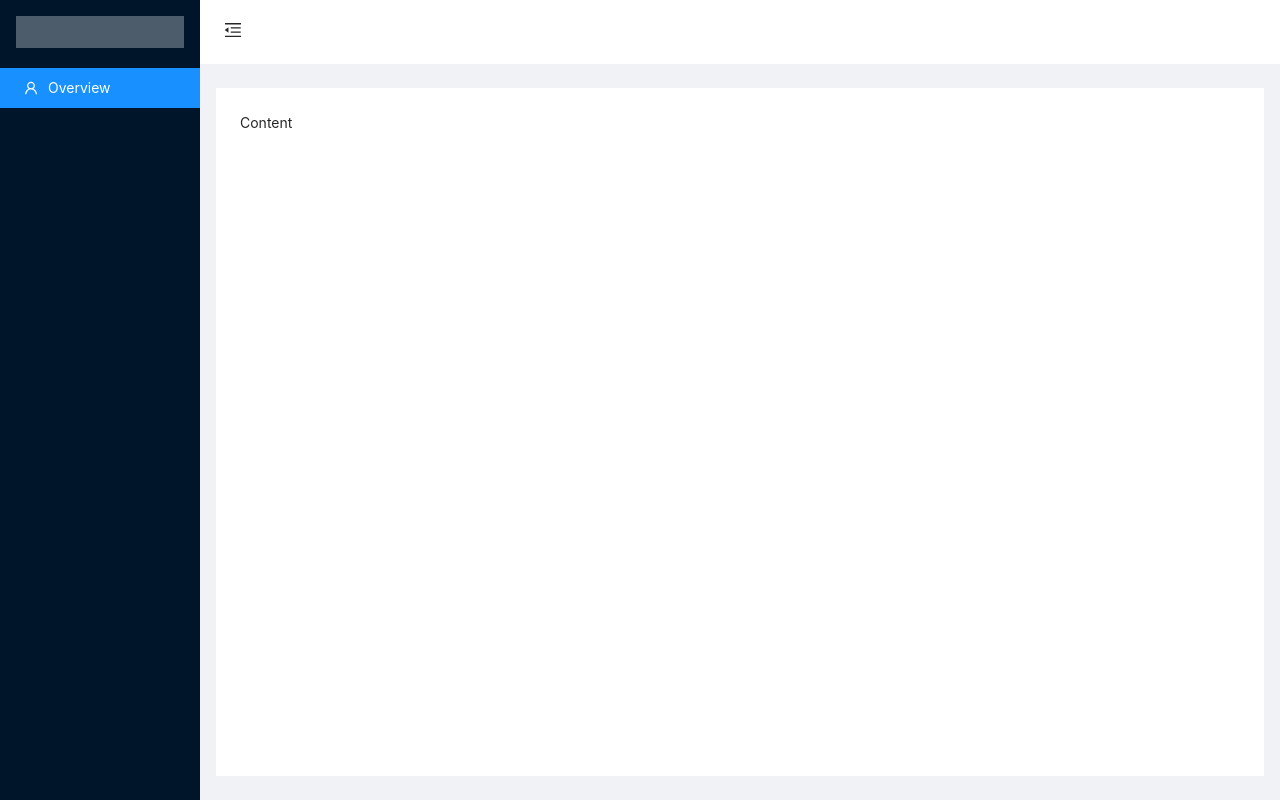
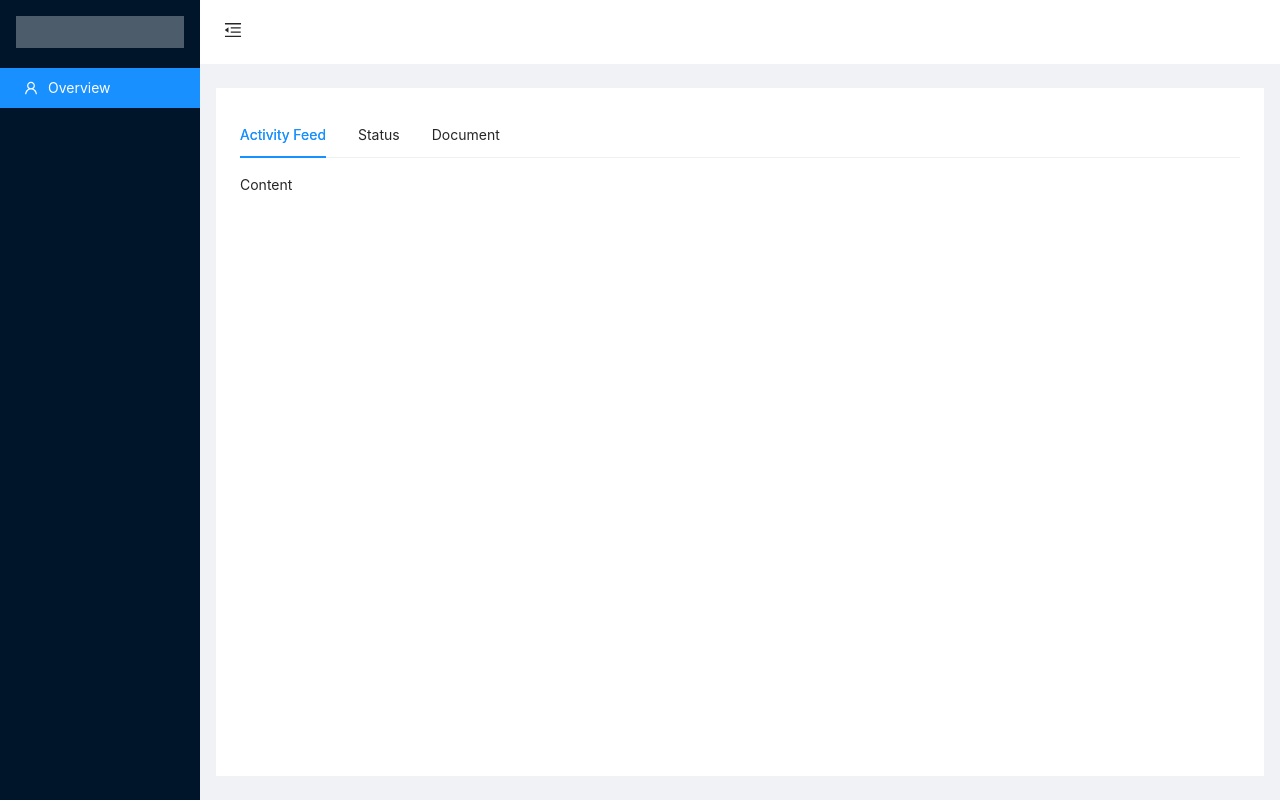
Before and after one commit to lijin820/react-typescript-ant-design-project, a React (Create React App) app: page / in a window 1280 px wide. Built offline with nearby package versions, Linux system fonts and the light colour scheme.

Commit message:
added tab bar component

```diff
--- a/src/App.tsx
+++ b/src/App.tsx
@@ -1,15 +1,16 @@
 import React, { useState } from 'react';
-import { Layout, Menu } from 'antd';
+import { Layout, Menu, Tabs } from 'antd';
 import {
   MenuUnfoldOutlined,
   MenuFoldOutlined,
-  UserOutlined,
-  VideoCameraOutlined,
-  UploadOutlined,
+  UserOutlined
 } from '@ant-design/icons';
+
+import { ActivityTab } from './components/ActivityTab';
 import './App.css';
 
 const { Header, Sider, Content } = Layout;
+const { TabPane } = Tabs;
 
 function App() {
   const [collapsed, setCollapsed] = useState(false);
@@ -17,6 +18,10 @@ function App() {
   const toggleSidebar = () => {
     setCollapsed(!collapsed);
   };
+
+  const callback = (key: any) => {
+    console.log(key);
+  }
 
   return (
     <Layout className="App">
@@ -43,7 +48,17 @@ function App() {
               minHeight: 280,
             }}
           >
-            Content
+            <Tabs defaultActiveKey="1" onChange={callback}>
+              <TabPane tab="Activity Feed" key="1">
+                <ActivityTab />
+              </TabPane>
+              <TabPane tab="Status" key="2">
+                Data not available
+              </TabPane>
+              <TabPane tab="Document" key="3">
+                Data not available
+              </TabPane>
+            </Tabs>
           </Content>
         </Layout>
       </Layout>
--- /dev/null
+++ b/src/components/ActivityTab.tsx
@@ -0,0 +1,9 @@
+import React from 'react';
+
+export function ActivityTab() {
+  return (
+    <div className="Layout">
+      Content
+    </div>
+  );
+}
```
Also changed, not shown: src/pages/Activity.tsx (deleted, +0 -11 lines), 2 other files (tests, documents, lock files or other folders).
